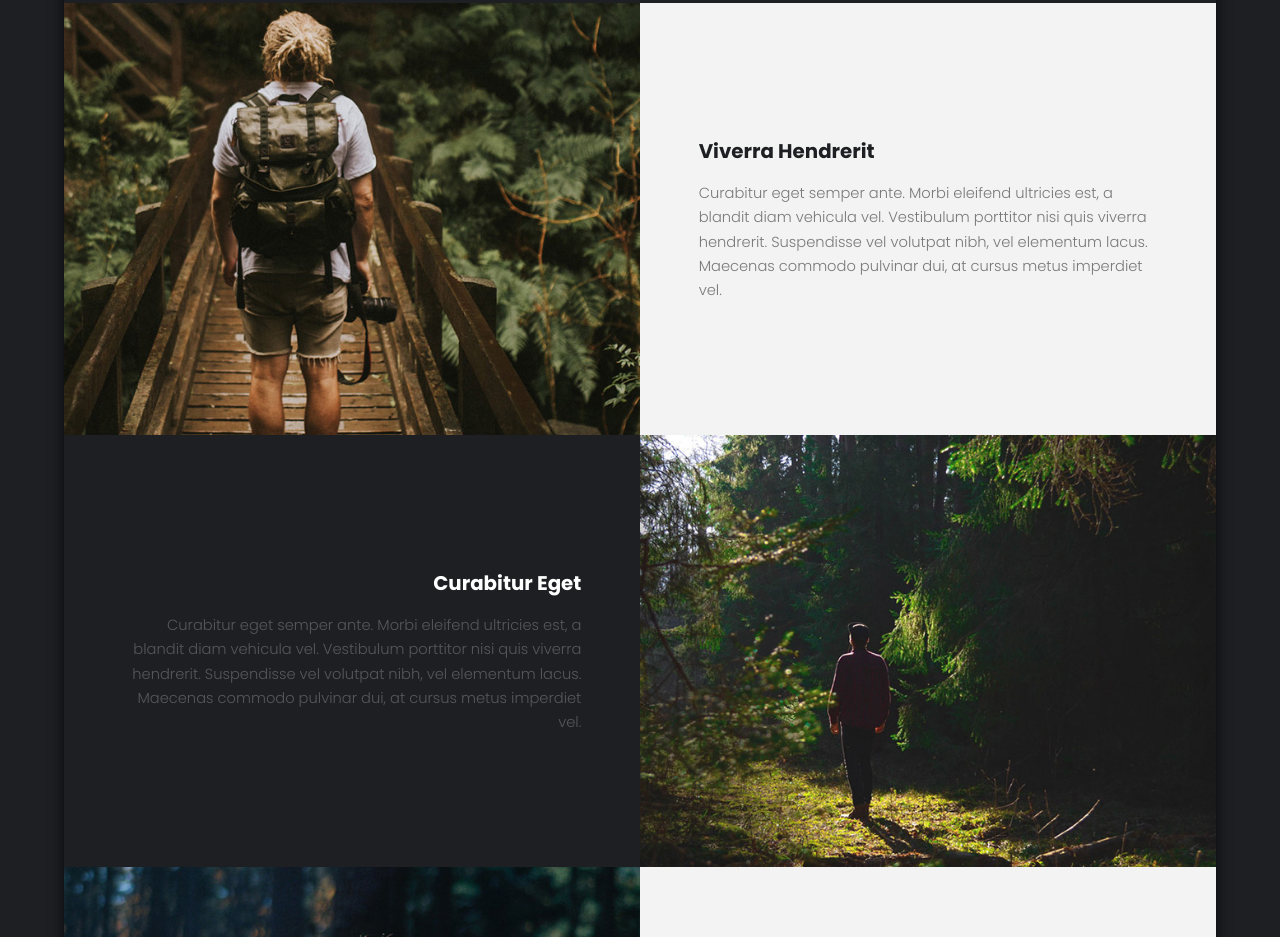
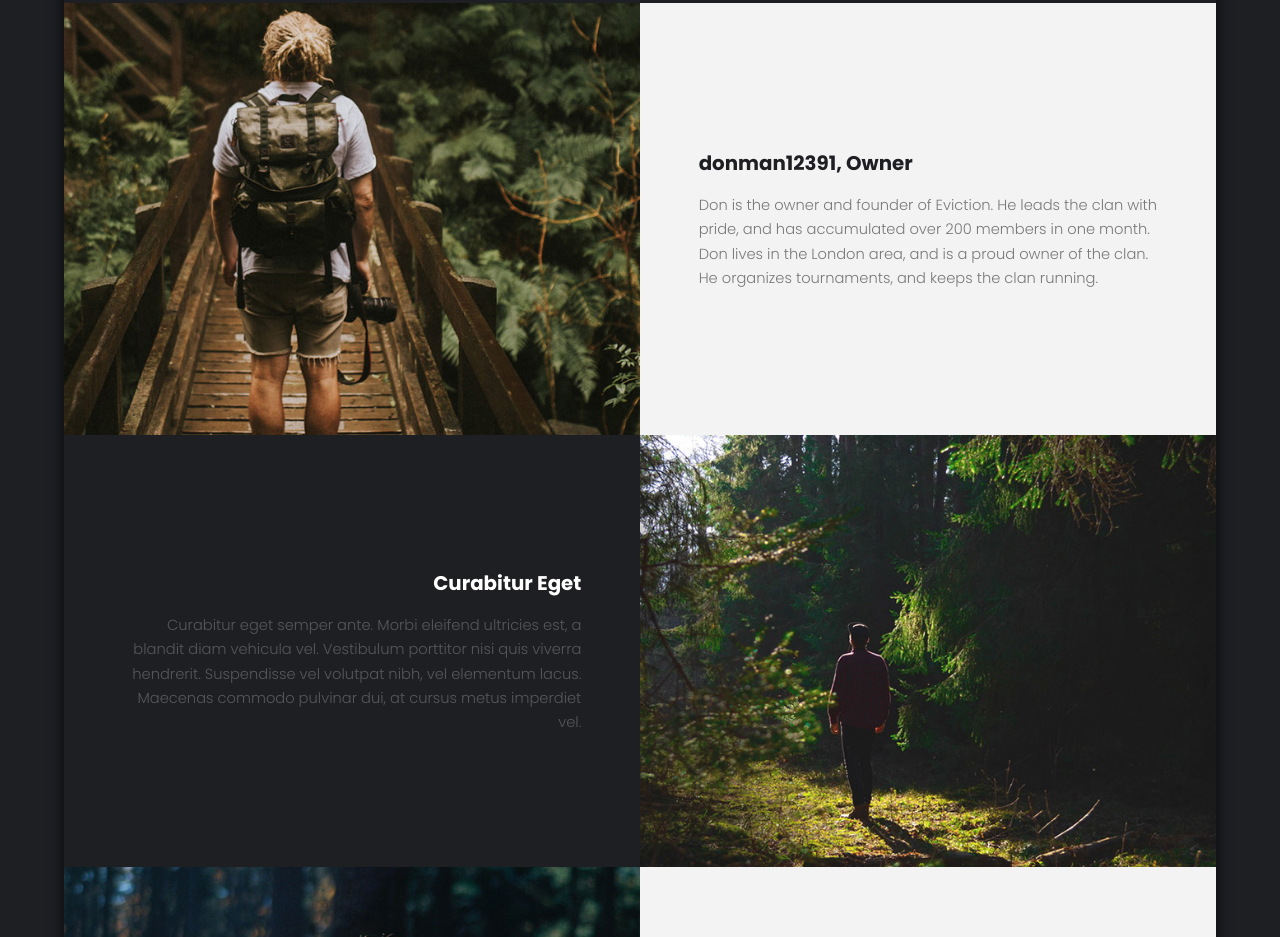
Before and after one commit to evictionclan/site, a plain HTML site: page index.html in a window 1280 px wide. Shown: the part 1735-2672 px from the top of the page. Drawn offline with Linux system fonts and the light colour scheme.

Commit message:
Update index.html

```diff
--- a/index.html
+++ b/index.html
@@ -73,8 +73,8 @@
 						<div class="spotlight">
 							<div class="image flush"><img src="images/pic06.jpg" alt="" /></div>
 							<div class="inner">
-								<h3>Viverra Hendrerit</h3>
-								<p>Curabitur eget semper ante. Morbi eleifend ultricies est, a blandit diam vehicula vel. Vestibulum porttitor nisi quis viverra hendrerit. Suspendisse vel volutpat nibh, vel elementum lacus. Maecenas commodo pulvinar dui, at cursus metus imperdiet vel.</p>
+								<h3>donman12391, Owner</h3>
+								<p>Don is the owner and founder of Eviction. He leads the clan with pride, and has accumulated over 200 members in one month. Don lives in the London area, and is a proud owner of the clan. He organizes tournaments, and keeps the clan running.</p>
 							</div>
 						</div>
 						<div class="spotlight alt">
```
